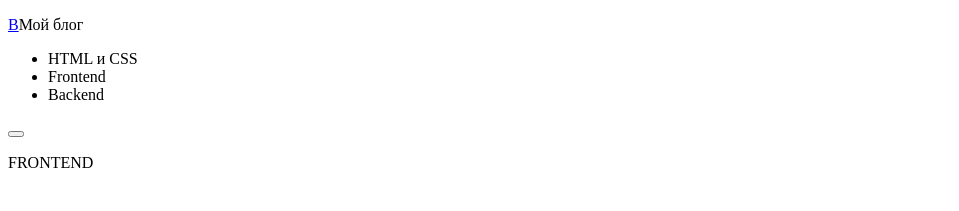
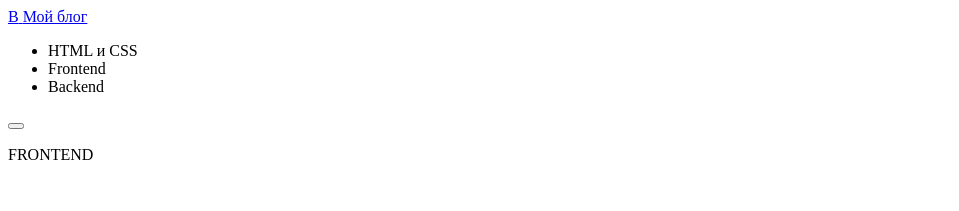
Before and after one commit to yura-fonrabe/DZ, a plain HTML site: page 1-Blog/index.html in a window 1280 px wide. Shown: the top 211 px of the page, without its empty margins (0-959 px from the left). Drawn offline with Linux system fonts and the light colour scheme.

Commit message:
Изменение 7

```diff
--- a/1-Blog/index.html
+++ b/1-Blog/index.html
@@ -7,7 +7,10 @@
 </head>
 <body>
     <header>
-        <p><a href="#">B</a>Мой блог</p>
+        <a href="#">
+            <span>B</span>
+            <span>Мой блог</span>
+        </a>
         <nav>
             <ul>
                 <li>HTML и CSS</li>
```
